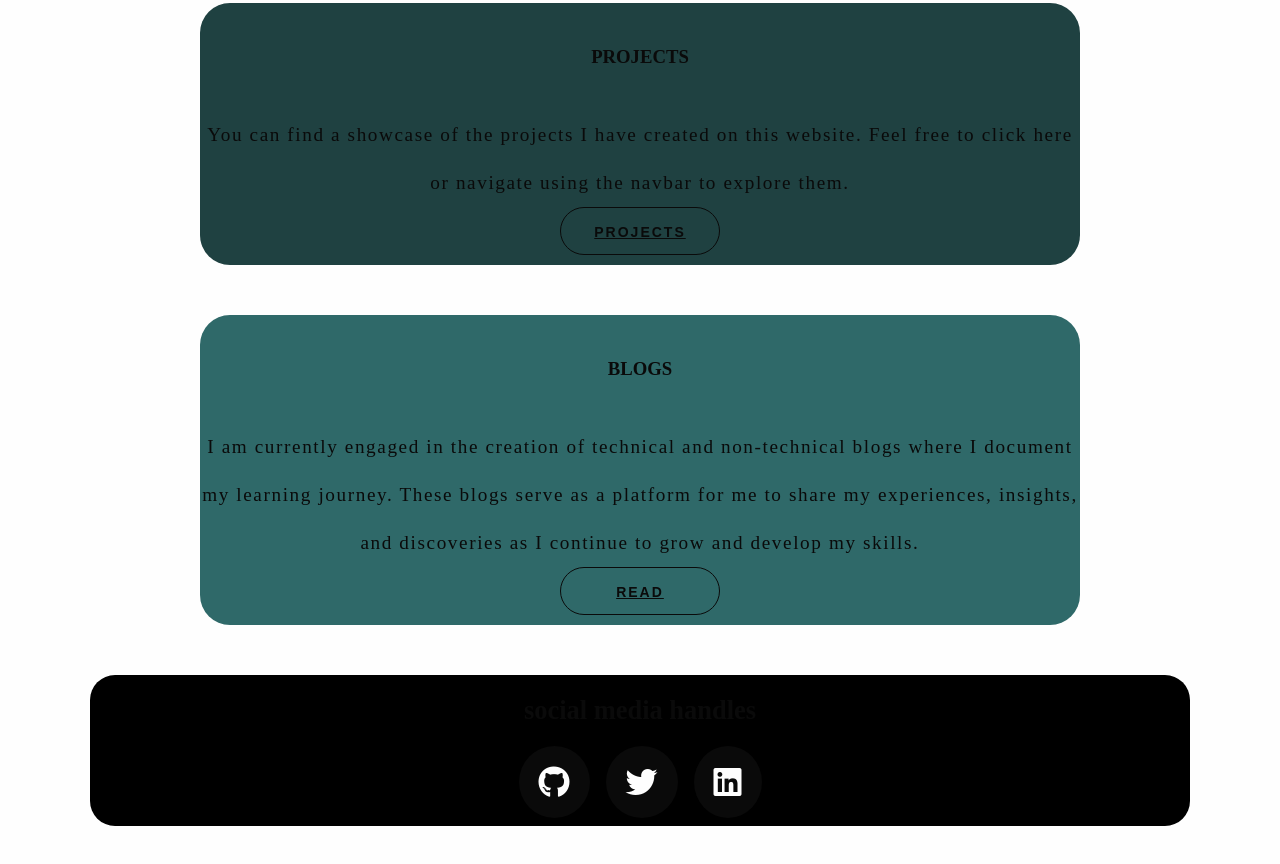
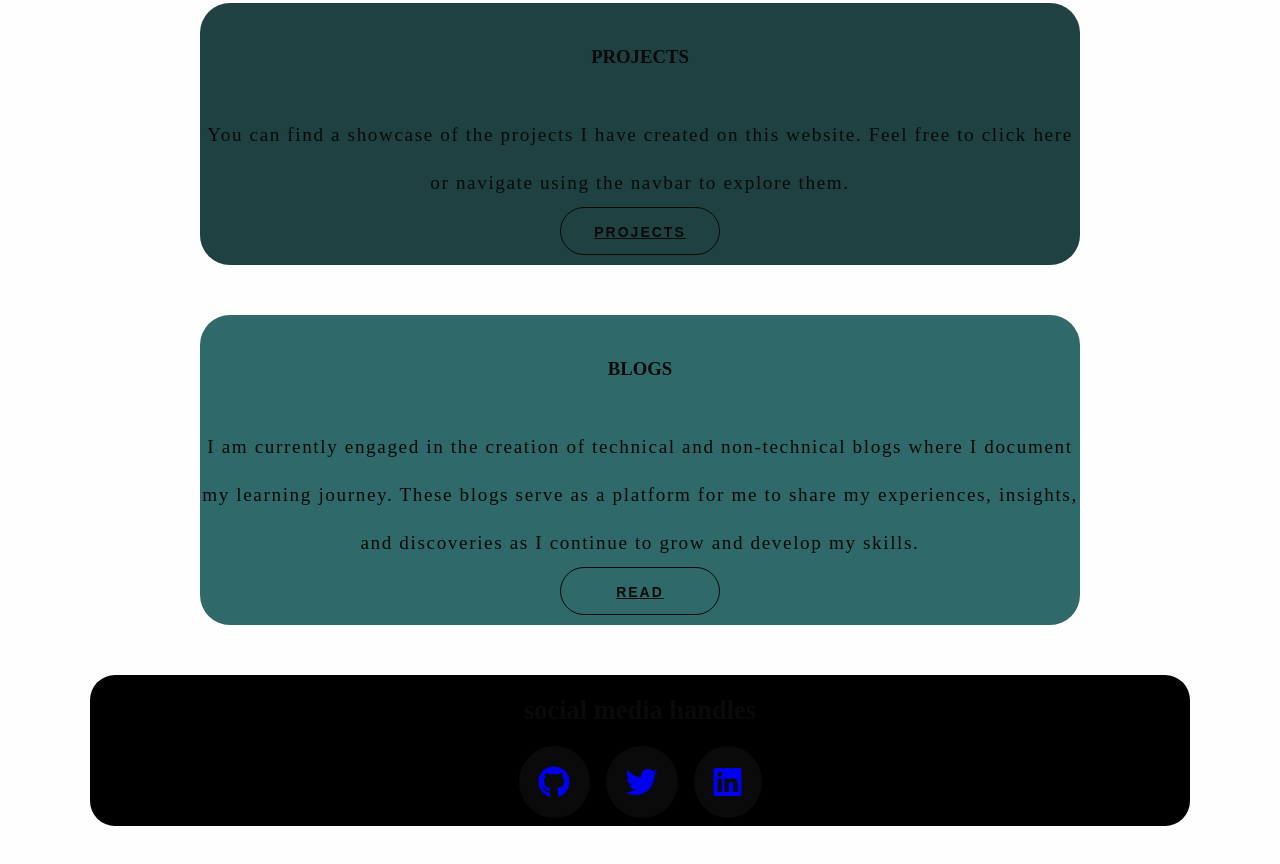
Before and after one commit to rushdanafis/rushda-portfolio-aadarshbalika, a plain HTML site: page index.html in a window 1280 px wide. Shown: the part 774-1638 px from the top of the page. Drawn offline with Linux system fonts and the light colour scheme.

Commit message:
updated style
style

```diff
--- a/style.css
+++ b/style.css
@@ -132,7 +132,7 @@ h4 {
 }
 .socialIcon a i {
   font-size: 2rem;
-  color: var(--background-color);
+  color: var(--background);
 }
 footer {
   margin-bottom: 50px;
```
